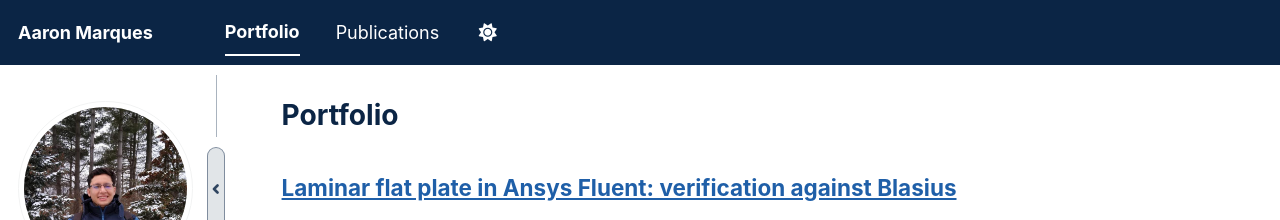
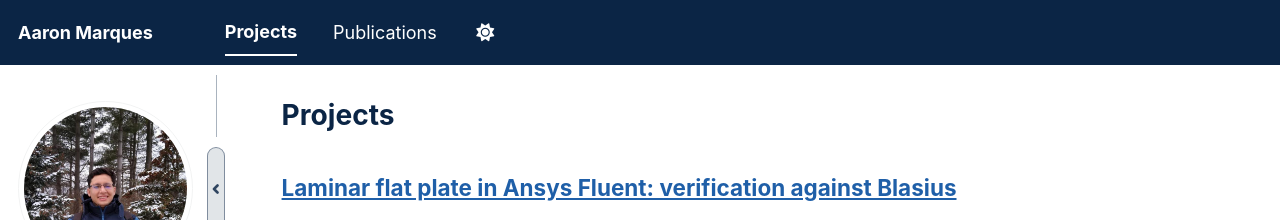
Before and after one commit to aaronmqs/aaronmqs.github.io, a Jekyll site: the page built from _pages/portfolio.html, in a window 1280 px wide. Shown: the top 220 px of the page. Built offline with Jekyll 4.4.1, drawn with Linux system fonts in a browser that asks for light colours; a style sheet for code colours, icons or effects is not loaded.

Commit message:
Rename Portfolio to Projects, new address /projects/

```diff
--- a/_config.yml
+++ b/_config.yml
@@ -229,7 +229,7 @@ collections:
     permalink: /:collection/:path/
   portfolio:
     output: true
-    permalink: /:collection/:path/
+    permalink: /projects/:path/
   talks:
     output: true
     permalink: /:collection/:path/
--- a/_data/navigation.yml
+++ b/_data/navigation.yml
@@ -5,8 +5,8 @@
 # prevent it from being included in the site.
 
 main:
-  - title: "Portfolio"
-    url: /portfolio/
+  - title: "Projects"
+    url: /projects/
 
   - title: "Publications"
     url: /publications/
--- a/_pages/portfolio.html
+++ b/_pages/portfolio.html
@@ -1,7 +1,7 @@
 ---
 layout: archive
-title: "Portfolio"
-permalink: /portfolio/
+title: "Projects"
+permalink: /projects/
 author_profile: true
 ---
 
--- a/_sass/_custom.scss
+++ b/_sass/_custom.scss
@@ -72,8 +72,8 @@ html[data-theme="dark"] {
   border-bottom-color: #fff;
 }
 
-/* The theme disables the menu link of the current section, so on a portfolio
-   item the Portfolio link could not take the reader back to the list */
+/* The theme disables the menu link of the current section, so on a project
+   page the Projects link could not take the reader back to the list */
 .masthead__menu-item.selected a {
   pointer-events: auto;
   cursor: pointer;
```
